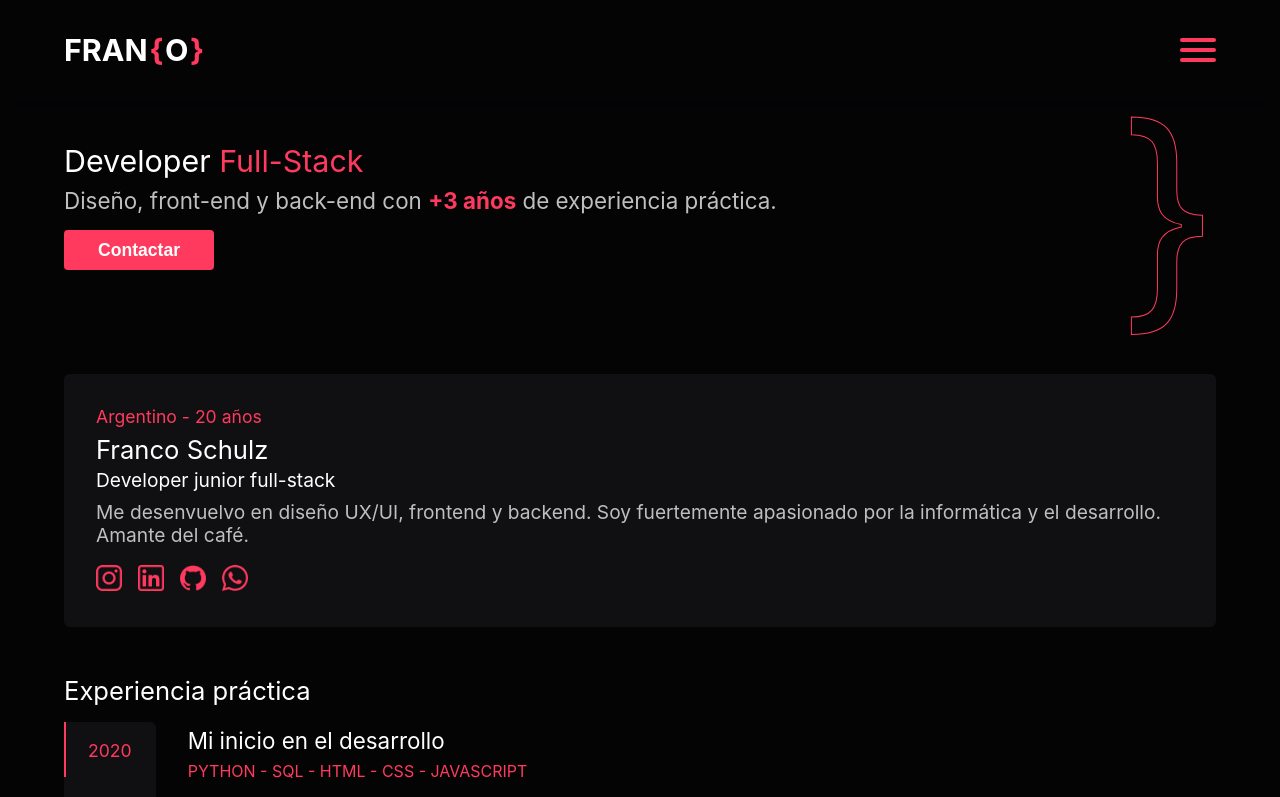
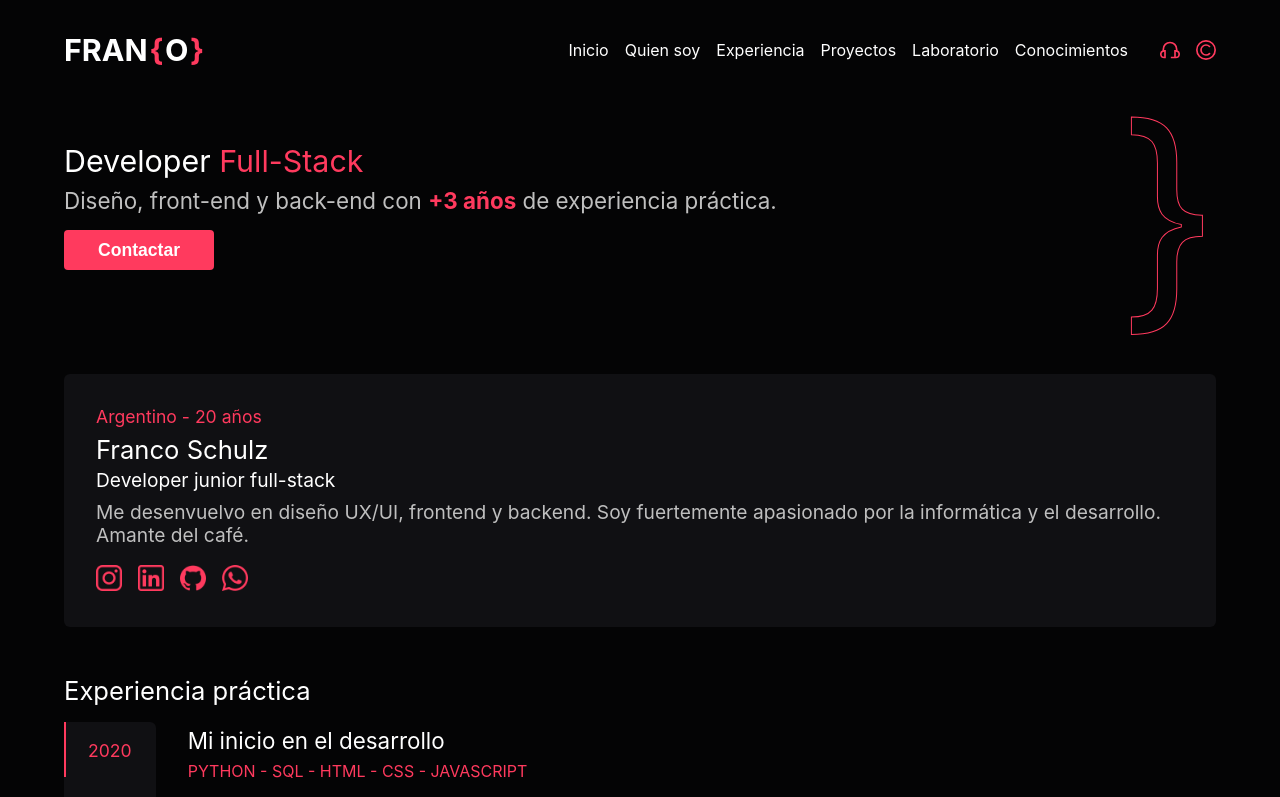
Before and after one commit to schulz-franco/portfolio_dev, a React (Create React App) app: page / in a window 1280 px wide. Shown: the top 797 px of the page. Built offline with nearby package versions, Linux system fonts and the light colour scheme; the HTML template or start-up script is replaced by a standard one.

Commit message:
[feature] Desktop navbar

```diff
--- /dev/null
+++ b/src/components/navbar/Desktop.jsx
@@ -0,0 +1,30 @@
+import "./desktop.scss";
+
+const Option = ({toSection, name, image})=> {
+	const onClickHandler = ()=> {
+		window.scroll({ top: document.getElementById(toSection).offsetTop - 99, behavior: 'smooth' })
+	}
+	if (!image) return <span onClick={onClickHandler}>{name}</span>
+    return <img onClick={onClickHandler} width={20} height={20} src={image} alt={name}/>
+}
+
+const NavbarDesktop = () => {
+    return (
+        <nav className="desktop">
+            <h2>FRAN<b>{'{'}</b>O<b>{'}'}</b></h2>
+            <div className="separator"></div>
+            <div className="options">
+                <Option toSection='inicio' name='Inicio'/>
+				<Option toSection='quiensoy' name='Quien soy'/>
+				<Option toSection='experiencia' name='Experiencia'/>
+				<Option toSection='proyectos' name='Proyectos'/>
+				<Option toSection='laboratorio' name='Laboratorio'/>
+				<Option toSection='conocimientos' name='Conocimientos'/>
+				<Option image='/assets/navbar/contact.svg' toSection='contacto' name='Contacto'/>
+				<Option image='/assets/navbar/credits.svg' toSection='creditos' name='Créditos'/>
+            </div>
+        </nav>
+    )
+}
+
+export default NavbarDesktop
--- /dev/null
+++ b/src/components/navbar/Mobile.jsx
@@ -0,0 +1,51 @@
+import { useState } from "react";
+import { useMediaQuery } from "react-responsive";
+import "./mobile.scss";
+
+const Option = ({toSection, image, name, setOpen, isTablet})=> {
+	const navbarHeight = isTablet ? 99 : 80;
+	const onClickHandler = ()=> {
+		setOpen(false);
+		window.scroll({ top: document.getElementById(toSection).offsetTop - navbarHeight, behavior: 'smooth' })
+	}
+	return <div onClick={onClickHandler}><img width={20} height={20} src={image} alt={name} />{name}</div>
+}
+
+const NavbarMobile = () => {
+	const [open, setOpen] = useState(false);
+	const isTablet = useMediaQuery({
+        query: '(min-width: 768px)'
+    })
+
+	const onOpenHandler = ()=> {
+		setOpen(!open);
+	}
+
+	const menuClass = open ? 'menu open' : 'menu';
+	const scrollableClass = open ? 'scrollable open' : 'scrollable';
+
+	return (
+		<nav className="mobile">
+			<div className="container">
+				<h2>FRAN<b>{'{'}</b>O<b>{'}'}</b></h2>
+				<div onClick={onOpenHandler} className={menuClass}>
+					<div></div>
+					<div></div>
+					<div></div>
+				</div>
+			</div>
+			<div className={scrollableClass}>
+				<Option toSection='inicio' isTablet={isTablet} image="/assets/navbar/home.svg" name='Inicio' setOpen={setOpen} />
+				<Option toSection='quiensoy' isTablet={isTablet} image="/assets/navbar/profile.svg" name='Quien soy' setOpen={setOpen} />
+				<Option toSection='experiencia' isTablet={isTablet} image="/assets/navbar/experience.svg" name='Experiencia' setOpen={setOpen} />
+				<Option toSection='proyectos' isTablet={isTablet} image="/assets/navbar/jobs.svg" name='Proyectos' setOpen={setOpen} />
+				<Option toSection='laboratorio' isTablet={isTablet} image="/assets/navbar/lab.svg" name='Laboratorio' setOpen={setOpen} />
+				<Option toSection='conocimientos' isTablet={isTablet} image="/assets/navbar/book.svg" name='Conocimientos' setOpen={setOpen} />
+				<Option toSection='contacto' isTablet={isTablet} image="/assets/navbar/contact.svg" name='Contacto' setOpen={setOpen} />
+				<Option toSection='creditos' isTablet={isTablet} image="/assets/navbar/credits.svg" name='Créditos' setOpen={setOpen} />
+			</div>
+		</nav>
+	)
+}
+
+export default NavbarMobile
--- a/src/components/navbar/Navbar.jsx
+++ b/src/components/navbar/Navbar.jsx
@@ -1,56 +1,14 @@
-import { useState } from "react";
 import { useMediaQuery } from "react-responsive";
-import "./navbar.scss";
-
-const sections = ["inicio", "quiensoy", "experiencia", "proyectos", "laboratorio", "conocimientos", "contacto", "creditos"];
-
-const Option = ({id, image, name, setOpen, isTablet})=> {
-
-	const navbarHeight = isTablet ? 99 : 80;
-
-	const onClickHandler = ()=> {
-		setOpen(false);
-		window.scroll({ top: document.getElementById(sections[id]).offsetTop - navbarHeight, behavior: 'smooth' })
-	}
-
-	return <div onClick={onClickHandler}><img width={20} height={20} src={image} alt={name} />{name}</div>
-}
+import NavbarDesktop from "./Desktop";
+import NavbarMobile from "./Mobile";
 
 const Navbar = () => {
-	const [open, setOpen] = useState(false);
-	const isTablet = useMediaQuery({
-        query: '(min-width: 768px)'
+	const isDesktop = useMediaQuery({
+        query: '(min-width: 1024px)'
     })
 
-	const onOpenHandler = ()=> {
-		setOpen(!open);
-	}
-
-	const menuClass = open ? 'menu open' : 'menu';
-	const scrollableClass = open ? 'scrollable open' : 'scrollable';
-
-	return (
-		<nav className="mobile">
-			<div className="container">
-				<h2>FRAN<b>{'{'}</b>O<b>{'}'}</b></h2>
-				<div onClick={onOpenHandler} className={menuClass}>
-					<div></div>
-					<div></div>
-					<div></div>
-				</div>
-			</div>
-			<div className={scrollableClass}>
-				<Option id={0} isTablet={isTablet} image="/assets/navbar/home.svg" name='Inicio' setOpen={setOpen} />
-				<Option id={1} isTablet={isTablet} image="/assets/navbar/profile.svg" name='Quien soy' setOpen={setOpen} />
-				<Option id={2} isTablet={isTablet} image="/assets/navbar/experience.svg" name='Experiencia' setOpen={setOpen} />
-				<Option id={3} isTablet={isTablet} image="/assets/navbar/jobs.svg" name='Proyectos' setOpen={setOpen} />
-				<Option id={4} isTablet={isTablet} image="/assets/navbar/lab.svg" name='Laboratorio' setOpen={setOpen} />
-				<Option id={5} isTablet={isTablet} image="/assets/navbar/book.svg" name='Conocimientos' setOpen={setOpen} />
-				<Option id={6} isTablet={isTablet} image="/assets/navbar/contact.svg" name='Contacto' setOpen={setOpen} />
-				<Option id={7} isTablet={isTablet} image="/assets/navbar/credits.svg" name='Créditos' setOpen={setOpen} />
-			</div>
-		</nav>
-	)
+	if (isDesktop) return <NavbarDesktop/>
+	return <NavbarMobile/>
 }
 
 export default Navbar
--- /dev/null
+++ b/src/components/navbar/desktop.scss
@@ -0,0 +1,45 @@
+@import "../../mixins";
+
+nav.desktop {
+    position: fixed;
+    top: 0;
+    width: 100%;
+    z-index: 3;
+    padding: 2rem 4rem;
+    background-color: $dark1;
+    display: grid;
+    grid-template-columns: min-content auto min-content;
+
+    h2 {
+        font-size: 1.9em;
+
+        b {
+            color: $primary;
+            padding: 0 .1rem;
+        }
+    }
+
+    div.options {
+        display: flex;
+        align-items: center;
+        gap: 1rem;
+
+        span {
+            color: $white;
+            font-size: 1rem;
+            white-space: nowrap;
+            cursor: pointer;
+        }
+
+        img {
+            object-fit: cover;
+            aspect-ratio: 1/1;
+            cursor: pointer;
+
+        }
+
+        img:nth-child(7) {
+            margin-left: 1rem;
+        }
+    }
+}
--- a/src/components/navbar/navbar.scss
+++ b/src/components/navbar/mobile.scss
@@ -91,7 +91,6 @@ nav.mobile {
         }
 
         div {
-            text-decoration: none;
             color: $white;
             display: flex;
             align-items: center;
```
